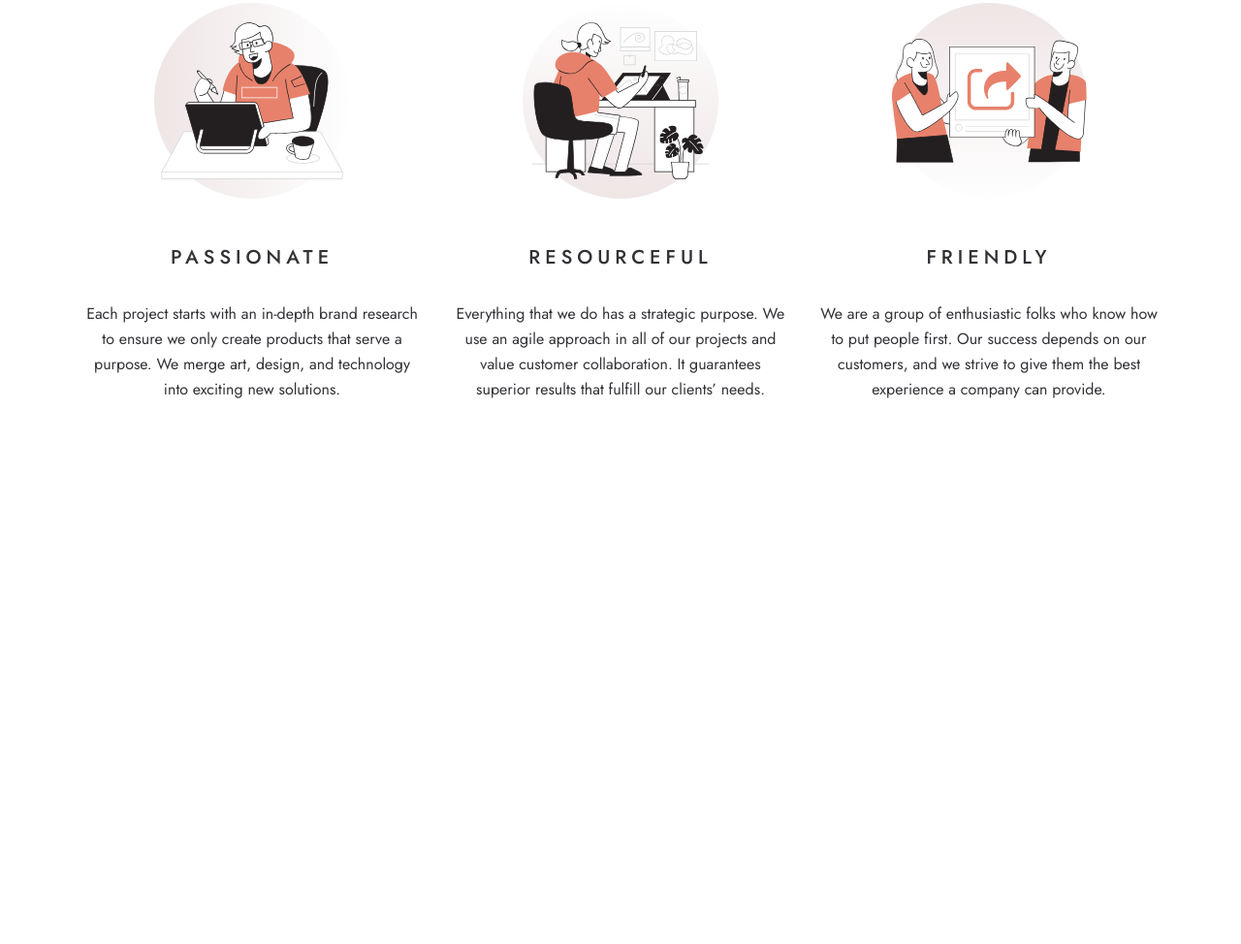
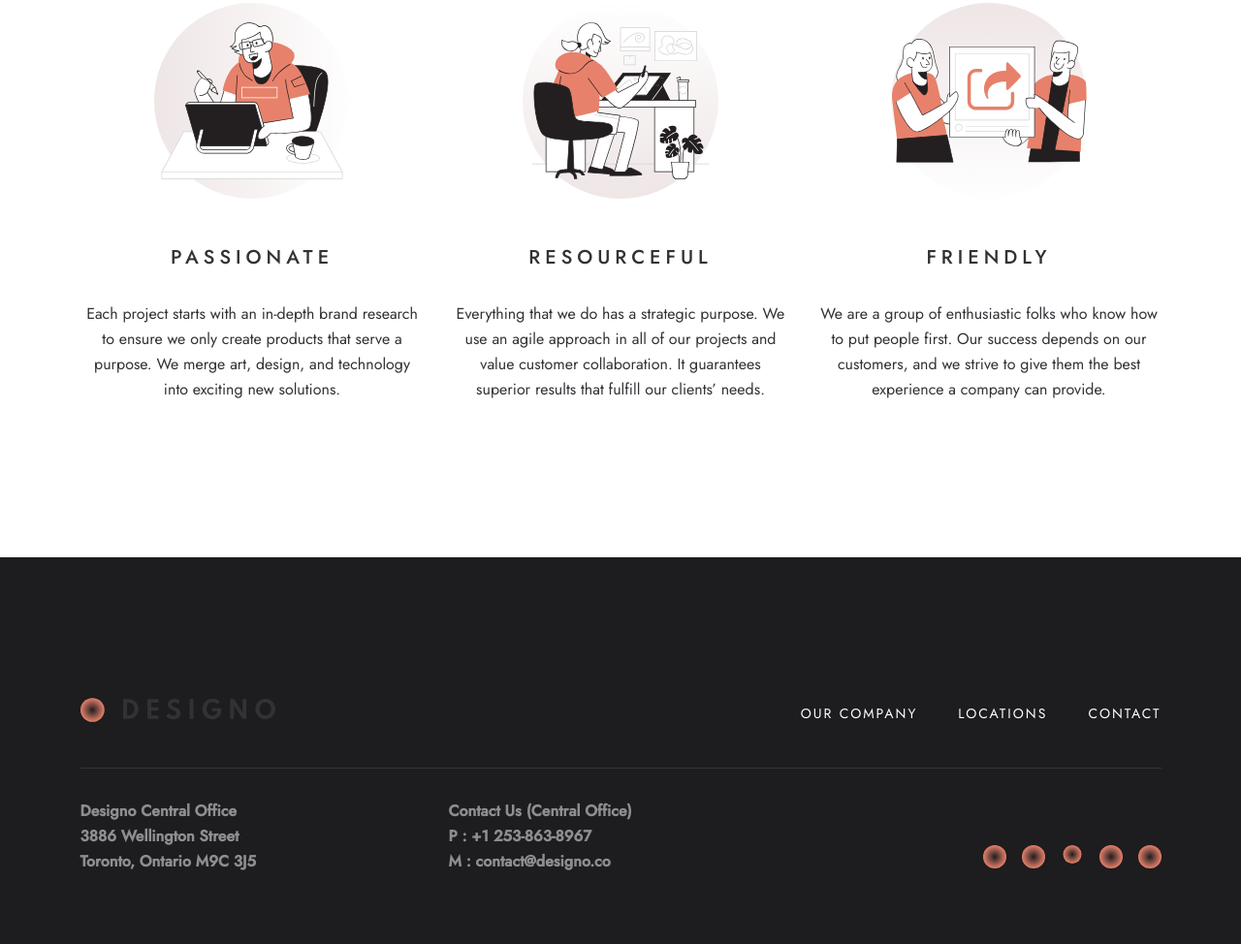
Before and after one commit to afruzbek0099/Desingo, a plain HTML site: page index.html in a window 1280 px wide. Shown: the part 1730-2704 px from the top of the page at 97% size. Before the commit the page ends 2305 px from the top, so only its background shows below. Drawn offline with Linux system fonts and the light colour scheme.

Commit message:
home footer end commit

```diff
--- a/index.html
+++ b/index.html
@@ -89,6 +89,89 @@
             <!-- LIST END -->
         </main>
     </div>
+
+    <!-- FOOTER START -->
+    <footer class="footer">
+        <div class="container">
+            <!-- <div class="footer-talk talk">
+                    <div class="footer-talk">
+                        <div class="talk__wrapper">
+                            <h2 class="talk__header">Let’s talk about <br> your project</h2>
+                            <p class="talk__desc">
+                                Ready to take it to the next level? Contact us today and find out how our expertise can
+                                help
+                                your business grow.
+                            </p>
+                        </div>
+                        <button class="button button--talk">Get in touch</button>
+                    </div>
+                </div> -->
+            <div class="footer__box">
+                <a class="footer__link" href="index.html">
+                    <img class="footer__logo" src="./assets/img/header-logo.svg" alt="footer-logo">
+                </a>
+                <ul class="footer__list footer-nav">
+                    <li class="footer-nav__item">
+                        <a class="footer-nav__link" href="#">OUR COMPANY</a>
+                    </li>
+                    <li class="footer-nav__item">
+                        <a class="footer-nav__link" href="#">LOCATIONS</a>
+                    </li>
+                    <li class="footer-nav__item">
+                        <a class="footer-nav__link" href="#">CONTACT</a>
+                    </li>
+                </ul>
+            </div>
+
+            <div class="footer__box-buttom">
+                <div class="footer__box-left">
+                    <p class="footer__desc">
+                        Designo Central Office <br>
+                        3886 Wellington Street <br>
+                        Toronto, Ontario M9C 3J5
+                    </p>
+                    <p class="footer__desc">
+                        Contact Us (Central Office) <br>
+                        P : +1 253-863-8967 <br>
+                        M : contact@designo.co
+                    </p>
+                </div>
+                <ul class="footer__list-buttom footer-list">
+                    <li class="footer-list__item">
+                        <a class="footer-list__link" href="#">
+                            <img class="footer-list__icon" src="./assets/icos/header-icon.svg" alt="facebook" width="24"
+                                height="24">
+                        </a>
+                    </li>
+                    <li class="footer-list__item">
+                        <a class="footer-list__link" href="#">
+                            <img class="footer-list__icon" src="./assets/icos/header-icon.svg" alt="youtube" width="24"
+                                height="24">
+                        </a>
+                    </li>
+                    <li class="footer-list__item">
+                        <a class="footer-list__link" href="#">
+                            <img class="footer-list__icon" src="./assets/icos/header-icon.svg" alt="twitter" width="24"
+                                height="19">
+                        </a>
+                    </li>
+                    <li class="footer-list__item">
+                        <a class="footer-list__link" href="#">
+                            <img class="footer-list__icon" src="./assets/icos/header-icon.svg" alt="pinterest"
+                                width="24" height="24">
+                        </a>
+                    </li>
+                    <li class="footer-list__item">
+                        <a class="footer-list__link" href="#">
+                            <img class="footer-list__icon" src="./assets/icos/header-icon.svg" alt="instagram"
+                                width="24" height="24">
+                        </a>
+                    </li>
+                </ul>
+            </div>
+        </div>
+    </footer>
+    <!-- FOOTER END -->
 </body>
 
 </html>
```
